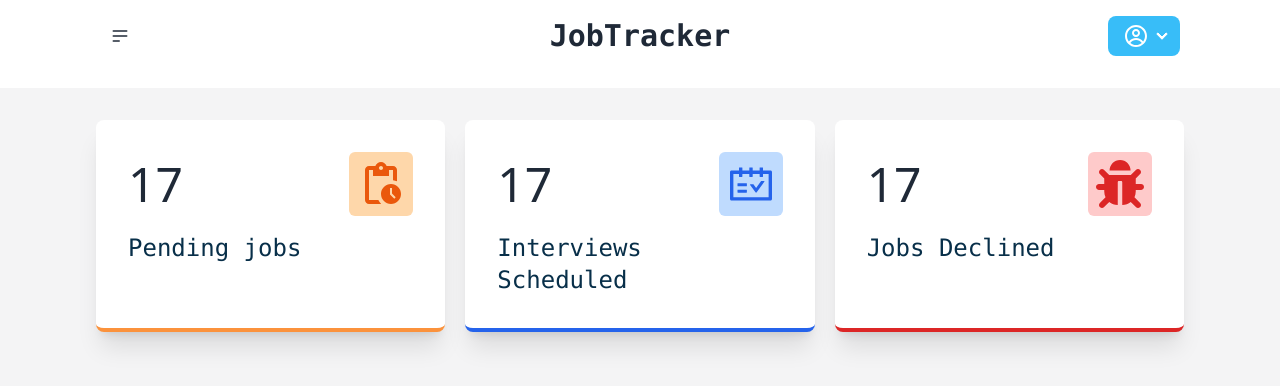
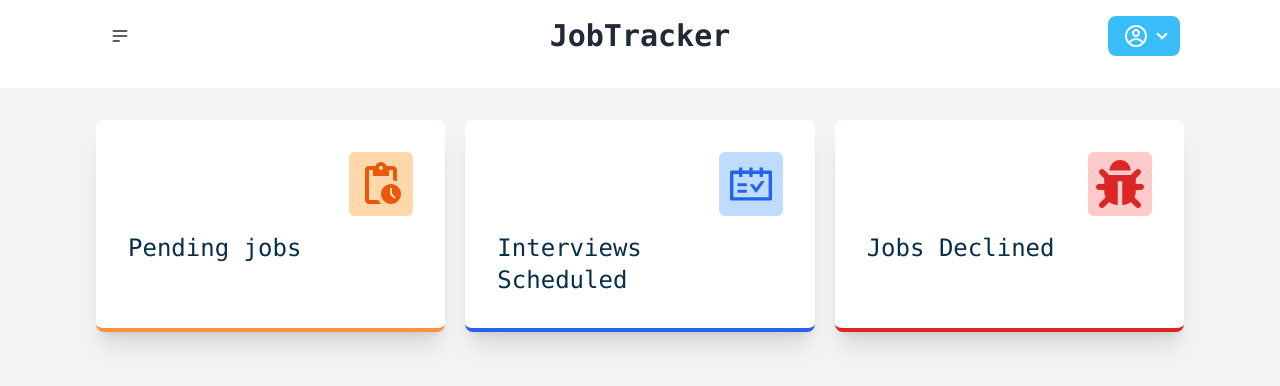
Before and after one commit to Amir2210/JobTracker-Frontend, a React (Vite) app: page /stats in a window 1280 px wide. Shown: the top 386 px of the page. Built offline with nearby package versions, Linux system fonts and the light colour scheme.

Commit message:
Show dynamic number of each jobs status category

```diff
--- a/src/pages/Stats.tsx
+++ b/src/pages/Stats.tsx
@@ -8,6 +8,9 @@ import { FaBug } from "react-icons/fa"
 
 export function Stats() {
   const userJobs: Job[] | undefined = useSelector((storeState: UserModule) => storeState.userModule.loggedInUser?.jobs)
+  const pendingJobs = userJobs?.filter(job => job.status === 'pending')
+  const interviewJobs = userJobs?.filter(job => job.status === 'interview')
+  const declinedJobs = userJobs?.filter(job => job.status === 'declined')
   return (
     <section>
       <Navbar />
@@ -16,7 +19,7 @@ export function Stats() {
           <div className='grid grid-cols-1 sm:grid-cols-2 md:grid-cols-3 gap-5'>
             <div className='sm:shadow-xl sm:mt-4 p-8 rounded-lg bg-white border-b-4 border-orange-400'>
               <div className='flex items-center justify-between'>
-                <p className='text-5xl'>17</p>
+                <p className='text-5xl'>{pendingJobs?.length}</p>
                 <div className='bg-orange-200 text-orange-600 p-2 rounded-md'>
                   <MdOutlinePendingActions className='text-5xl' />
                 </div>
@@ -25,7 +28,7 @@ export function Stats() {
             </div>
             <div className='sm:shadow-xl sm:mt-4 p-8 rounded-lg bg-white border-b-4 border-blue-600'>
               <div className='flex items-center justify-between'>
-                <p className='text-5xl'>17</p>
+                <p className='text-5xl'>{interviewJobs?.length}</p>
                 <div className='bg-blue-200 text-blue-600 p-2 rounded-md'>
                   <AiOutlineSchedule className='text-5xl' />
                 </div>
@@ -34,7 +37,7 @@ export function Stats() {
             </div>
             <div className='sm:shadow-xl sm:mt-4 p-8 rounded-lg bg-white border-b-4 border-red-600'>
               <div className='flex items-center justify-between'>
-                <p className='text-5xl'>17</p>
+                <p className='text-5xl'>{declinedJobs?.length}</p>
                 <div className='bg-red-200 text-red-600 p-2 rounded-md'>
                   <FaBug className='text-5xl' />
                 </div>
```
